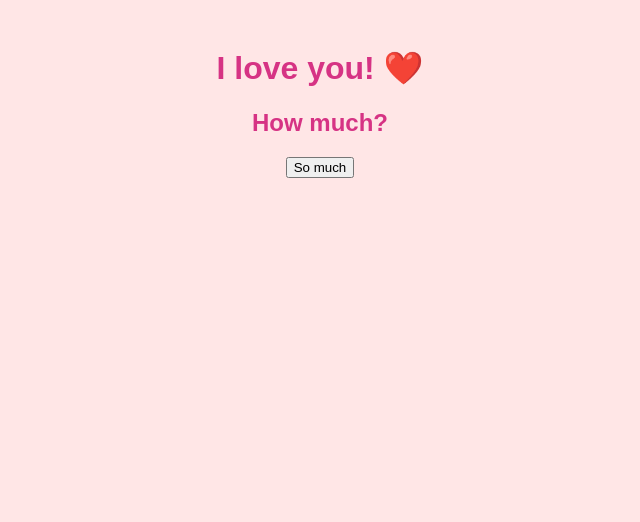
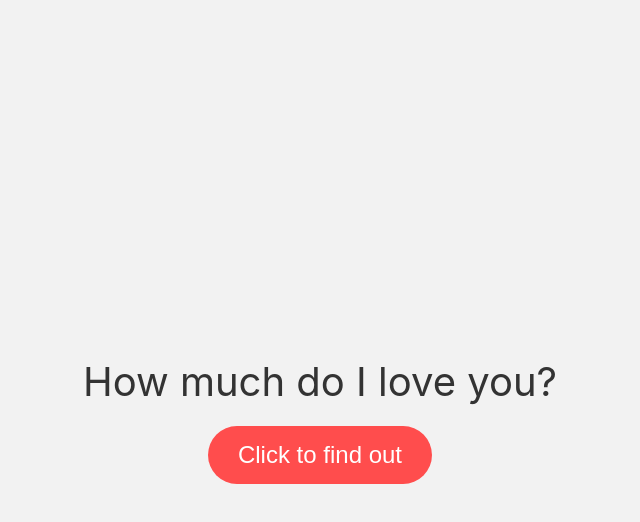
Before and after one commit to mariobnrs/graceandmario, a plain HTML site: page index.html in a window 1280 px wide. Shown: the whole page, without its empty margins (320-960 px from the left). Drawn offline with Linux system fonts and the light colour scheme.

Commit message:
Add files via upload

```diff
--- a/index.html
+++ b/index.html
@@ -3,70 +3,95 @@
 <head>
     <meta charset="UTF-8">
     <meta name="viewport" content="width=device-width, initial-scale=1.0">
-    <title>For My Love</title>
+    <title>How Much Do I Love You?</title>
     <style>
         body {
-            font-family: Arial, sans-serif;
+            font-family: -apple-system, BlinkMacSystemFont, "Segoe UI", "Roboto", "Oxygen", "Ubuntu", "Cantarell", "Fira Sans", "Droid Sans", "Helvetica Neue", sans-serif;
+            margin: 0;
+            padding: 0;
+            background-color: #f2f2f2;
             text-align: center;
-            padding: 20px;
-            background-color: #ffe6e6;
+            overflow: hidden;
         }
-        h1, h2 {
-            color: #d63384;
+
+        .container {
+            display: flex;
+            flex-direction: column;
+            justify-content: center;
+            align-items: center;
+            height: 100vh;
         }
-        #soMuchContainer {
-            margin-top: 20px;
+
+        .title {
+            font-size: 2.5rem;
+            color: #333;
+            margin-bottom: 20px;
         }
-        .soMuch {
-            display: inline-block;
-            font-size: 24px;
-            margin: 5px;
-            color: red;
-            animation: pop 0.3s ease-in-out;
+
+        button {
+            background-color: #ff4d4d;
+            color: white;
+            font-size: 1.5rem;
+            padding: 15px 30px;
+            border: none;
+            border-radius: 50px;
+            cursor: pointer;
+            transition: background-color 0.3s;
         }
-        @keyframes pop {
-            0% { transform: scale(0.5); opacity: 0; }
-            100% { transform: scale(1); opacity: 1; }
+
+        button:hover {
+            background-color: #ff1a1a;
         }
-        #nextSection {
-            display: none;
-            margin-top: 50px;
-            font-size: 22px;
-            color: #b30000;
+
+        .popup {
+            position: absolute;
+            color: #ff4d4d;
+            font-size: 2rem;
+            font-weight: bold;
+            pointer-events: none;
+            animation: popUpAnimation 1s ease-out forwards;
         }
-        .heart {
-            font-size: 30px;
-            color: red;
-            animation: heartbeat 1s infinite;
-        }
-        @keyframes heartbeat {
-            0%, 100% { transform: scale(1); }
-            50% { transform: scale(1.2); }
+
+        @keyframes popUpAnimation {
+            0% {
+                opacity: 0;
+                transform: scale(0.5);
+            }
+            100% {
+                opacity: 1;
+                transform: scale(1);
+            }
         }
     </style>
 </head>
 <body>
-
-    <h1>I love you! ❤️</h1>
-    <h2>How much?</h2>
-    <button id="soMuchButton">So much</button>
-    <div id="soMuchContainer"></div>
-
-    <div id="nextSection">
-        <p>But words aren’t enough to express how much... ❤️ Keep scrolling...</p>
-        <p class="heart">❤️</p>
-        <p>[Your heartfelt love message goes here]</p>
+    <div class="container">
+        <p class="title">How much do I love you?</p>
+        <button onclick="generateLove()">Click to find out</button>
     </div>
 
     <script>
-        let count = 0;
-        const button = document.getElementById("soMuchButton");
-        const container = document.getElementById("soMuchContainer");
-        const nextSection = document.getElementById("nextSection");
+        function generateLove() {
+            // Create a new "so much" element
+            let loveText = document.createElement("div");
+            loveText.classList.add("popup");
+            loveText.textContent = "so much";
 
-        button.addEventListener("click", () => {
-            count++;
-            const newText = document.createElement("span");
-            newText.classList.add("soMuch");
-            newText.textContent = "So much";
-            container.appendChild(new
+            // Randomize the position of the text
+            let x = Math.random() * window.innerWidth;
+            let y = Math.random() * window.innerHeight;
+
+            loveText.style.left = `${x}px`;
+            loveText.style.top = `${y}px`;
+
+            // Append to the body
+            document.body.appendChild(loveText);
+
+            // Remove the loveText after animation to prevent cluttering
+            setTimeout(() => {
+                loveText.remove();
+            }, 1000); // Duration should match animation duration
+        }
+    </script>
+</body>
+</html>
```
